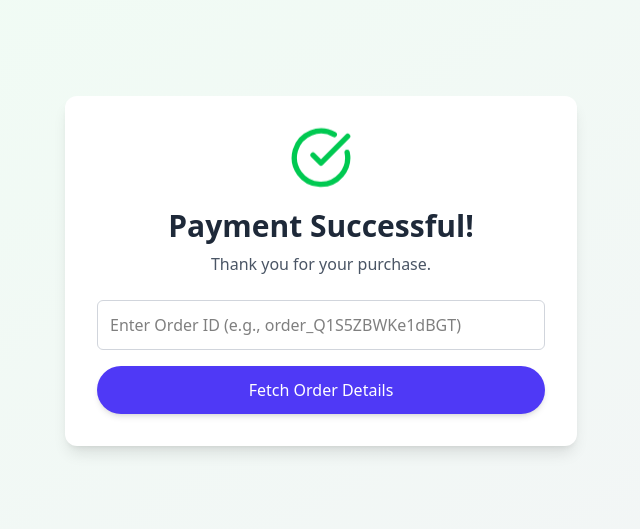
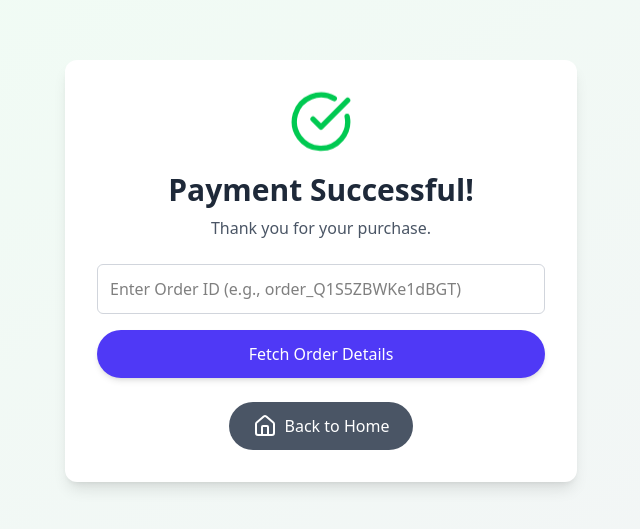
Before and after one commit to aditya-zanzad/sangtani_premium, a React (Vite) app in the folder frontend/: page /payment_success in a window 1280 px wide. Shown: the part 129-658 px from the top of the page, without its empty margins (319-959 px from the left). Built offline with nearby package versions, Linux system fonts and the light colour scheme.

Commit message:
Update Paymentsucessfull.jsx

```diff
--- a/frontend/src/pages/checkout/Paymentsucessfull.jsx
+++ b/frontend/src/pages/checkout/Paymentsucessfull.jsx
@@ -23,7 +23,7 @@ const PaymentSuccessful = () => {
     }
   }, [urlOrderId]);
 
-  const fetchOrderDetails = async (orderIdToFetch) => {
+  const fetchOrderDetails = async (orderIdToFetch, retries = 3, delay = 2000) => {
     if (!orderIdToFetch) {
       setError("Please enter an Order ID");
       return;
@@ -32,6 +32,7 @@ const PaymentSuccessful = () => {
     setLoading(true);
     setError(null);
 
+    const attemptFetch = async (attempt) => {
       try {
         const backend = import.meta.env.VITE_BACKEND_URL || "http://localhost:5000";
         const { data } = await axios.get(`${backend}/api/orders/${orderIdToFetch}`);
@@ -42,12 +43,20 @@ const PaymentSuccessful = () => {
 
         setOrder(data);
         fetchProductDetails(data.products);
+        setLoading(false);
       } catch (err) {
+        if (attempt < retries && err.message === "Order not found") {
+          setError("Order not found yet. Retrying...");
+          setTimeout(() => attemptFetch(attempt + 1), delay);
+        } else {
           setError(err.message || "Failed to fetch order details");
           setOrder(null);
-    } finally {
           setLoading(false);
         }
+      }
+    };
+
+    attemptFetch(0);
   };
 
   const fetchProductDetails = async (productIds) => {
@@ -145,6 +154,13 @@ const PaymentSuccessful = () => {
             </div>
           )
         )}
+
+        <Link
+          to="/"
+          className="mt-6 inline-flex items-center px-6 py-3 bg-gray-600 text-white rounded-full hover:bg-gray-700"
+        >
+          <Home className="mr-2" /> Back to Home
+        </Link>
       </div>
     </div>
   );
```
Lines whose indentation alone changed are shown as unchanged.
